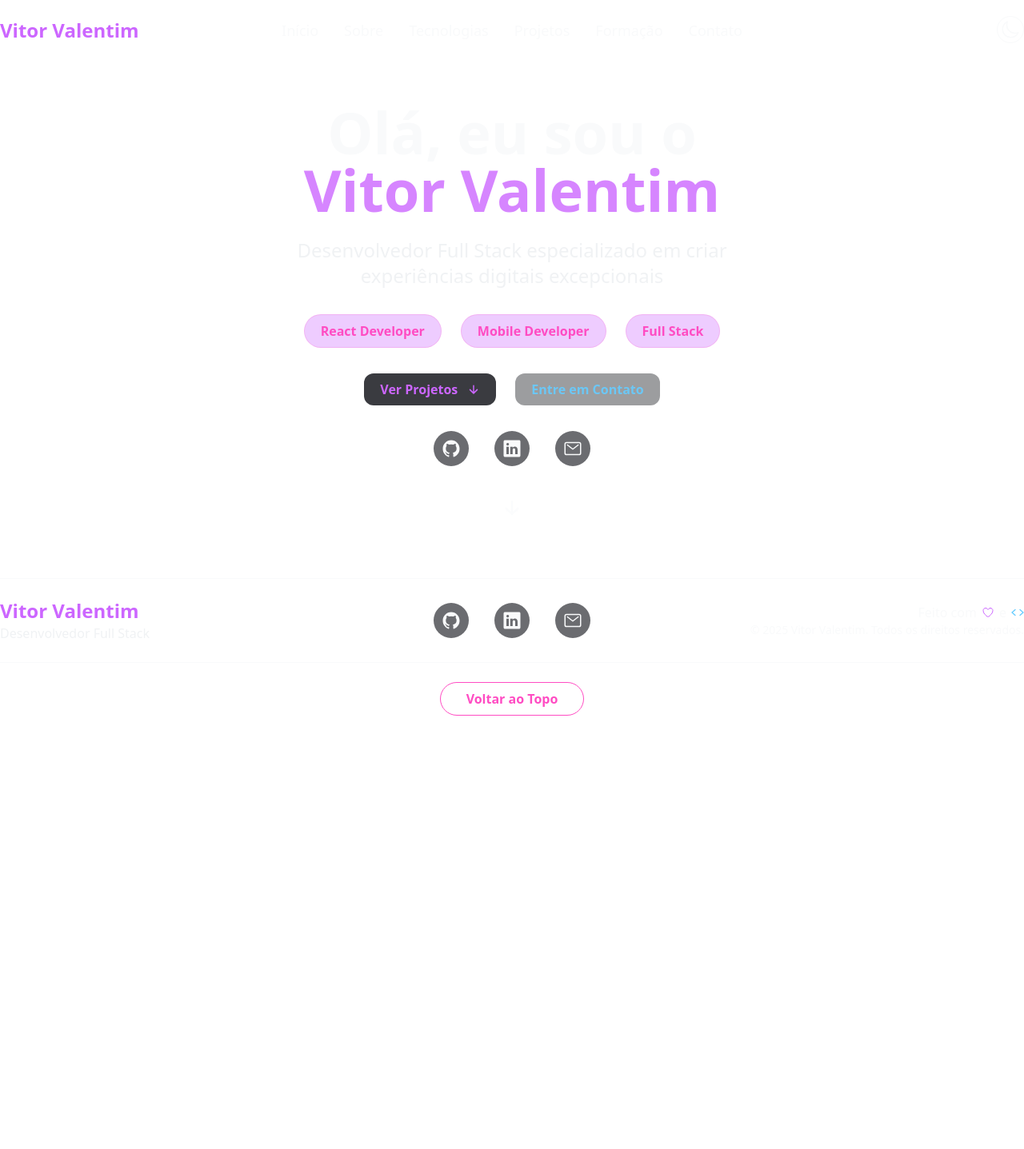
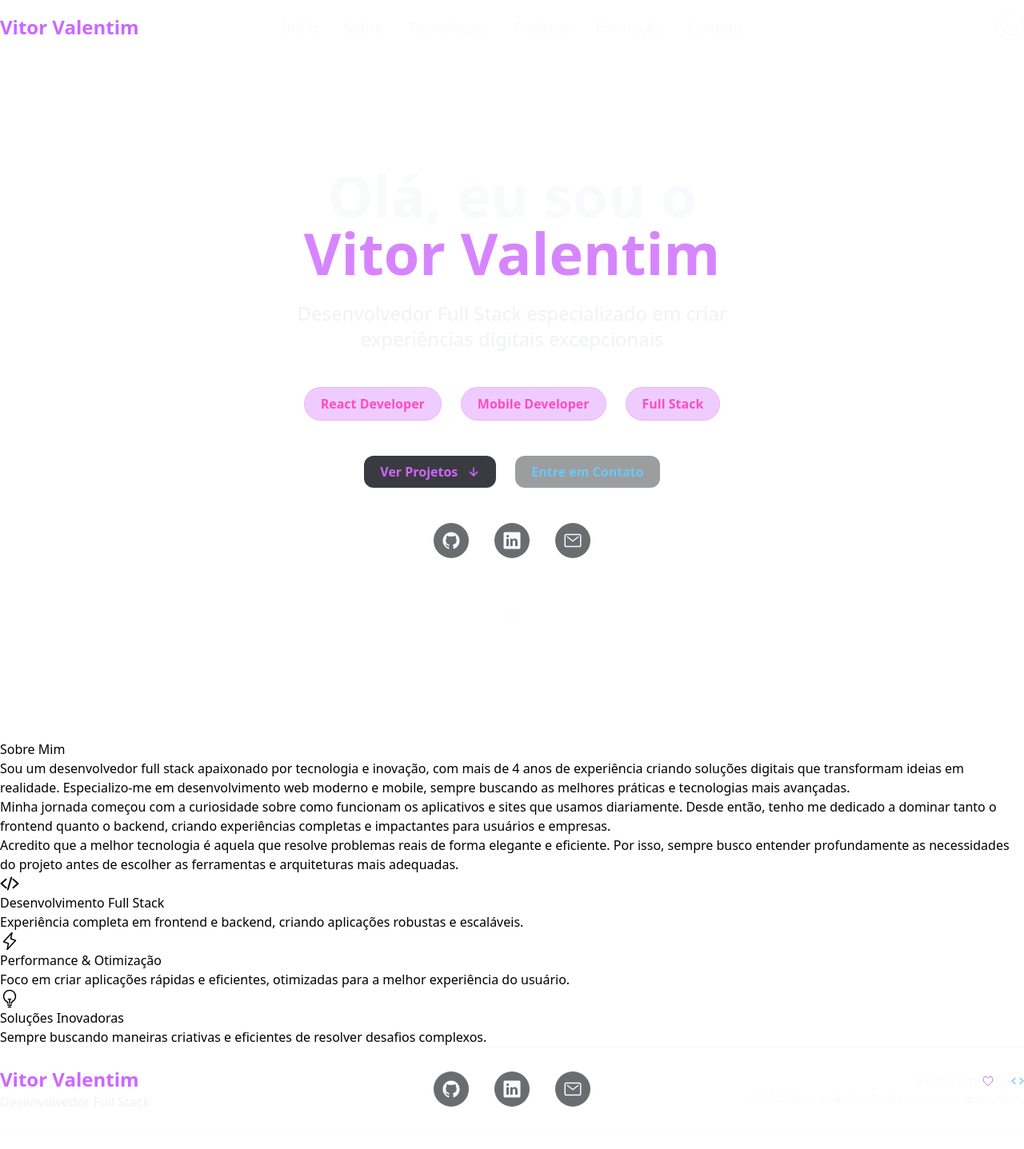
Before and after one commit to VitorValentimSilva/Portfolio, a React (Vite) app: page / in a window 1280 px wide. Shown: the top 1437 px of the page at 80% size. Before the commit the page ends 919 px from the top, so only its background shows below. Built offline with nearby package versions, Linux system fonts and the light colour scheme; the HTML template or start-up script is replaced by a standard one.

Commit message:
Melhorias visuais no Cabeçalho, e começando o componente Sobre mim.

```diff
--- /dev/null
+++ b/src/components/AboutMe.tsx
@@ -0,0 +1,41 @@
+import type { ReactElement } from "react";
+import { useTheme } from "../hooks/useTheme";
+
+interface InfoItem {
+  icon: ReactElement;
+  title: string;
+  description: string;
+}
+
+interface AboutMeProps {
+  text: Array<string>;
+  information: InfoItem[];
+}
+
+export default function AboutMe({ text, information }: AboutMeProps) {
+  const { theme } = useTheme();
+
+  return (
+    <section id="#Sobre">
+      <h2 className={` ${theme}`}>Sobre Mim</h2>
+
+      <div>
+        <div>
+          {text.map((item, idx) => (
+            <p key={idx}>{item}</p>
+          ))}
+        </div>
+
+        <div>
+          {information.map((item, idx) => (
+            <div key={idx}>
+              <div>{item.icon}</div>
+              <h3>{item.title}</h3>
+              <p>{item.description}</p>
+            </div>
+          ))}
+        </div>
+      </div>
+    </section>
+  );
+}
--- a/src/components/Header.tsx
+++ b/src/components/Header.tsx
@@ -1,3 +1,4 @@
+import { useEffect, useState } from "react";
 import { useTheme } from "../hooks/useTheme";
 import { IoMoonOutline, IoSunnyOutline } from "react-icons/io5";
 
@@ -8,9 +9,29 @@ interface HeaderProps {
 
 export default function Header({ name, nameItems }: HeaderProps) {
   const { theme, toggleTheme } = useTheme();
+  const [scrolled, setScrolled] = useState(false);
+
+  useEffect(() => {
+    const handleScroll = () => {
+      setScrolled(window.scrollY > 10);
+    };
+
+    window.addEventListener("scroll", handleScroll);
+    return () => window.removeEventListener("scroll", handleScroll);
+  }, []);
 
   return (
-    <header className="max-w-[1450px] grid grid-cols-[1fr_auto_1fr] items-center m-auto mt-5">
+    <div
+      className={`sticky top-0 z-50 w-full transition-all duration-200
+        backdrop-blur-sm
+        ${scrolled ? "border-b shadow-lg" : "bg-transparent"}
+        ${
+          theme === "dark"
+            ? "bg-BackgroundDarkTheme/50 border-BackgroundLightTheme/50 shadow-BackgroundLightTheme/15"
+            : "bg-BackgroundLightTheme/50 border-BackgroundDarkTheme/50 shadow-BackgroundDarkTheme/15"
+        }`}
+    >
+      <header className="max-w-[1450px] grid grid-cols-[1fr_auto_1fr] items-center m-auto py-4">
         <div className="justify-self-start">
           <button
             onClick={() => "#"}
@@ -66,5 +87,6 @@ export default function Header({ name, nameItems }: HeaderProps) {
           </button>
         </div>
       </header>
+    </div>
   );
 }
--- a/src/components/Initiation.tsx
+++ b/src/components/Initiation.tsx
@@ -19,7 +19,7 @@ export default function Initiation({
   return (
     <section
       id="Início"
-      className="flex flex-col items-center justify-center gap-8 h-[668px]"
+      className="flex flex-col items-center justify-center gap-11 h-[858px]"
     >
       <div className="flex flex-col items-center justify-center gap-6">
         <h1 className="text-7xl text-center font-bold">
@@ -101,7 +101,7 @@ export default function Initiation({
       <div className="flex justify-center">
         <IoArrowDown
           size={26}
-          className={`mt-2 animate-bounce
+          className={`mt-4 animate-bounce
             ${
               theme === "dark"
                 ? "text-BackgroundLightTheme/60"
--- a/src/pages/Home.tsx
+++ b/src/pages/Home.tsx
@@ -1,4 +1,8 @@
+import { IoCodeSlash } from "react-icons/io5";
+import AboutMe from "../components/AboutMe";
 import Initiation from "../components/Initiation";
+import { HiOutlineLightBulb } from "react-icons/hi2";
+import { PiLightning } from "react-icons/pi";
 
 export default function Home() {
   return (
@@ -8,6 +12,34 @@ export default function Home() {
         description="Desenvolvedor Full Stack especializado em criar experiências digitais excepcionais"
         technology={["React Developer", "Mobile Developer", "Full Stack"]}
       />
+
+      <AboutMe
+        text={[
+          "Sou um desenvolvedor full stack apaixonado por tecnologia e inovação, com mais de 4 anos de experiência criando soluções digitais que transformam ideias em realidade. Especializo-me em desenvolvimento web moderno e mobile, sempre buscando as melhores práticas e tecnologias mais avançadas.",
+          "Minha jornada começou com a curiosidade sobre como funcionam os aplicativos e sites que usamos diariamente. Desde então, tenho me dedicado a dominar tanto o frontend quanto o backend, criando experiências completas e impactantes para usuários e empresas.",
+          "Acredito que a melhor tecnologia é aquela que resolve problemas reais de forma elegante e eficiente. Por isso, sempre busco entender profundamente as necessidades do projeto antes de escolher as ferramentas e arquiteturas mais adequadas.",
+        ]}
+        information={[
+          {
+            icon: <IoCodeSlash className="w-6 h-6" />,
+            title: "Desenvolvimento Full Stack",
+            description:
+              "Experiência completa em frontend e backend, criando aplicações robustas e escaláveis.",
+          },
+          {
+            icon: <PiLightning className="w-6 h-6" />,
+            title: "Performance & Otimização",
+            description:
+              "Foco em criar aplicações rápidas e eficientes, otimizadas para a melhor experiência do usuário.",
+          },
+          {
+            icon: <HiOutlineLightBulb className="w-6 h-6" />,
+            title: "Soluções Inovadoras",
+            description:
+              "Sempre buscando maneiras criativas e eficientes de resolver desafios complexos.",
+          },
+        ]}
+      />
     </>
   );
 }
```
Lines whose indentation alone changed are shown as unchanged.
